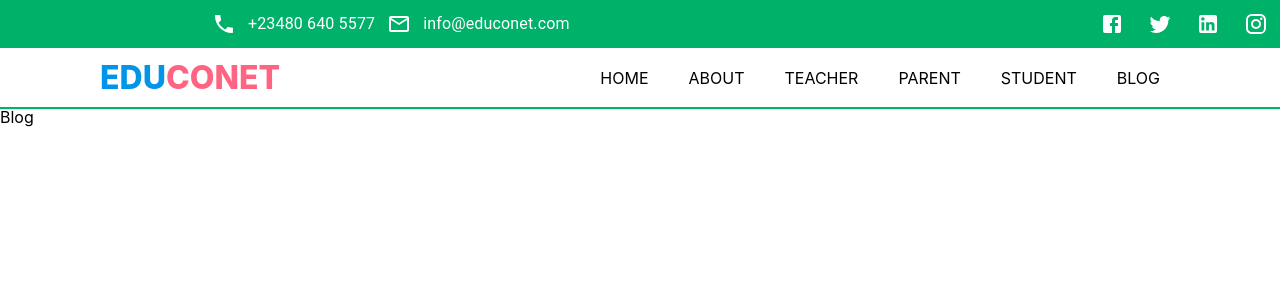
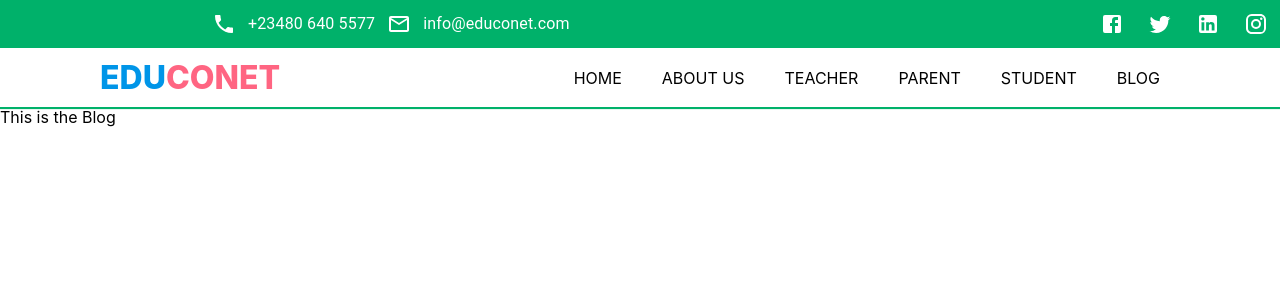
Before and after one commit to BuildForSDGCohort2/team-003-group-a-Frontend, a React (Create React App) app: page /blog in a window 1280 px wide. Shown: the top 300 px of the page. Built offline with nearby package versions, Linux system fonts and the light colour scheme.

Commit message:
correct reat-router-dom navigation issues with links

```diff
--- a/src/Header.js
+++ b/src/Header.js
@@ -7,12 +7,12 @@ import MailOutlineIcon from "@material-ui/icons/MailOutline";
 import PhoneIcon from "@material-ui/icons/Phone";
 import TwitterIcon from "@material-ui/icons/Twitter";
 import { IconButton, Typography } from "@material-ui/core";
-import Home from "./Pages/Home";
-import AboutUs from "./Pages/AboutUs";
-import Teacher from "./Pages/Teacher";
-import Student from "./Pages/Student";
-import Blog from "./Pages/Blog";
-import Parent from "./Pages/Parent";
+// import Home from "./Pages/Home";
+// import AboutUs from "./Pages/AboutUs";
+// import Teacher from "./Pages/Teacher";
+// import Student from "./Pages/Student";
+// import Blog from "./Pages/Blog";
+// import Parent from "./Pages/Parent";
 import { Link } from "react-router-dom";
 
 const Header = () => {
@@ -63,34 +63,34 @@ const Header = () => {
         <div className="header__pages">
           <div className="header__options ">
             <Link className="header__link" to="/">
-              <Home />
+              Home
             </Link>
           </div>
           <div className="header__options">
             <Link className="header__link" to="/aboutus">
-              <AboutUs />
+              About Us
             </Link>
           </div>
 
           <div className="header__options">
             <Link className="header__link" to="/teacher">
-              <Teacher />
+              Teacher
             </Link>
           </div>
 
           <div className="header__options">
             <Link className="header__link" to="/parent">
-              <Parent />
+              Parent
             </Link>
           </div>
           <div className="header__options">
             <Link className="header__link" to="/student">
-              <Student />
+              Student
             </Link>
           </div>
           <div className="header__options">
             <Link className="header__link" to="/blog">
-              <Blog />
+              Blog
             </Link>
           </div>
         </div>
--- a/src/Pages/AboutUs.js
+++ b/src/Pages/AboutUs.js
@@ -2,7 +2,7 @@ import React from "react";
 import "./AboutUs.css";
 
 const AboutUs = () => {
-  return <div>About</div>;
+  return <div>This is the about Page</div>;
 };
 
 export default AboutUs;
--- a/src/Pages/Blog.js
+++ b/src/Pages/Blog.js
@@ -1,7 +1,7 @@
 import React from "react";
 import "./Blog.css";
 const Blog = () => {
-  return <div>Blog</div>;
+  return <div>This is the Blog</div>;
 };
 
 export default Blog;
--- a/src/Pages/Home.js
+++ b/src/Pages/Home.js
@@ -2,7 +2,7 @@ import React from "react";
 import "./Home.css";
 
 const Home = () => {
-  return <div>Home</div>;
+  return <div>This is the Home</div>;
 };
 
 export default Home;
--- a/src/Pages/Parent.js
+++ b/src/Pages/Parent.js
@@ -2,7 +2,7 @@ import React from "react";
 import "./Parent.css";
 
 const Parent = () => {
-  return <div>Parent</div>;
+  return <div>This is the Parent</div>;
 };
 
 export default Parent;
--- a/src/Pages/Student.js
+++ b/src/Pages/Student.js
@@ -2,7 +2,7 @@ import React from "react";
 import "./Student.css";
 
 const Student = () => {
-  return <div>Student</div>;
+  return <div>This is the Student</div>;
 };
 
 export default Student;
--- a/src/Pages/Teacher.js
+++ b/src/Pages/Teacher.js
@@ -2,7 +2,7 @@ import React from "react";
 import "./Teacher.css";
 
 const Teacher = () => {
-  return <div>Teacher</div>;
+  return <div>This is the Teacher</div>;
 };
 
 export default Teacher;
```
